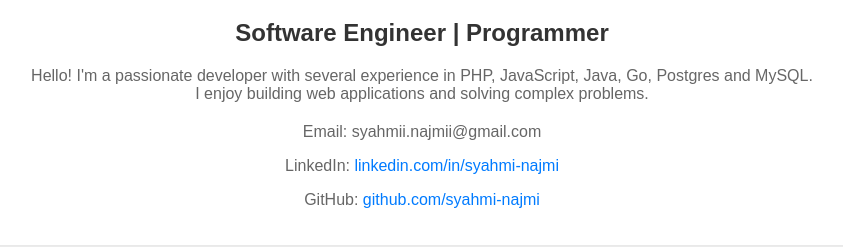
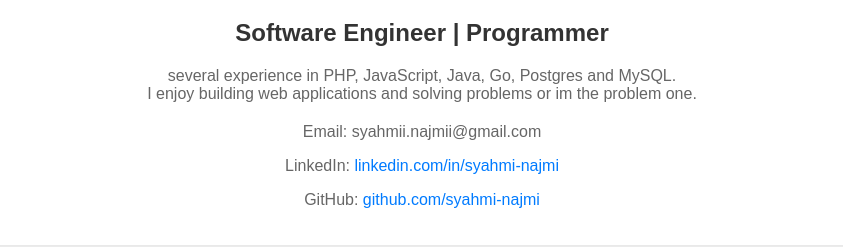
Before and after one commit to syahmi-najmi/portfolio, a plain HTML site: page index.html in a window 1280 px wide. Shown: the part 131-378 px from the top of the page, without its empty margins (218-1061 px from the left). Drawn offline with Linux system fonts and the light colour scheme.

Commit message:
edit summary

```diff
--- a/index.html
+++ b/index.html
@@ -53,7 +53,7 @@
     <div class="container">
         <h1>Hi, im Syahmi</h1>
         <h2>Software Engineer | Programmer</h2>
-        <p>Hello! I'm a passionate developer with several experience in PHP, JavaScript, Java, Go, Postgres and MySQL. <br> I enjoy building web applications and solving complex problems.</p>
+        <p>several experience in PHP, JavaScript, Java, Go, Postgres and MySQL. <br> I enjoy building web applications and solving problems or im the problem one.</p>
         <div class="contact">
             <p>Email: syahmii.najmii@gmail.com</p>
             <p>LinkedIn: <a href="https://www.linkedin.com/in/syahmi-najmi/">linkedin.com/in/syahmi-najmi</a></p>
```
